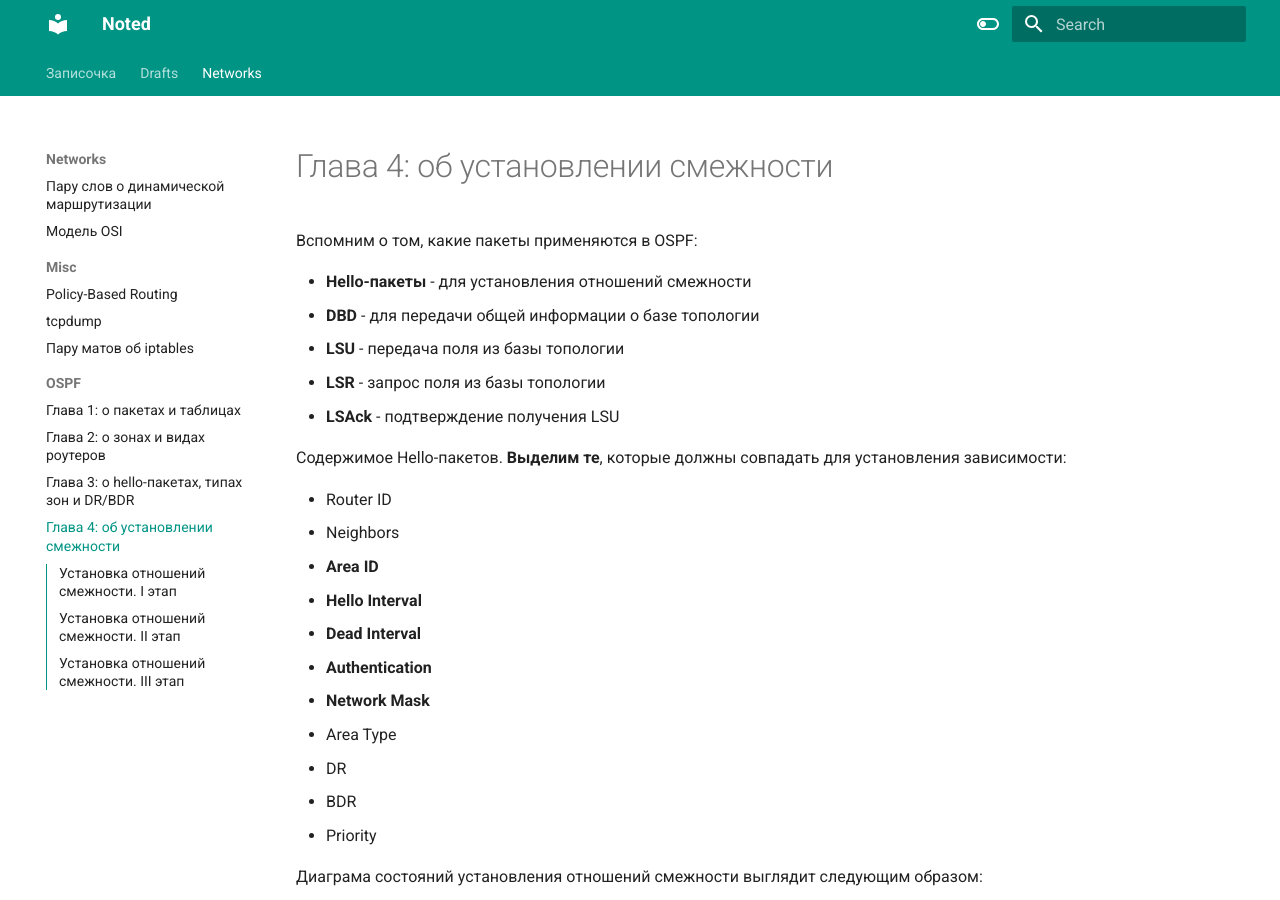
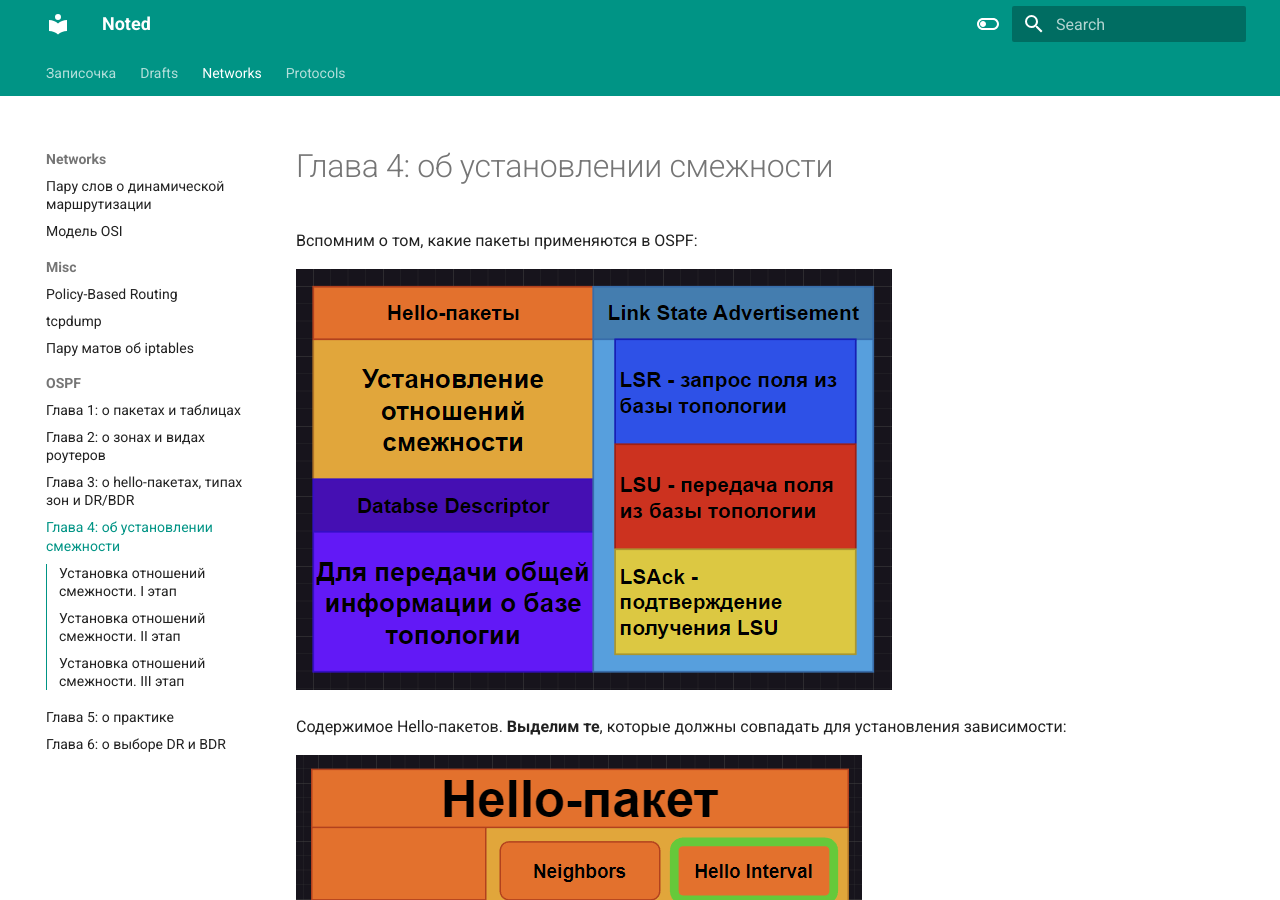
Before and after one commit to AStresser/astresser.github.io, an MkDocs documentation site: the page built from docs/Networks/OSPF/Глава_4.md, in a window 1280 px wide and 900 px high. Built offline with MkDocs 1.6.1 and Material for MkDocs 9.7.7, drawn with Linux system fonts in a browser that asks for light colours.

Commit message:
Chapter 5

```diff
--- a/docs/Networks/OSPF/Глава_4.md
+++ b/docs/Networks/OSPF/Глава_4.md
@@ -2,25 +2,11 @@
 
 Вспомним о том, какие пакеты применяются в OSPF:
 
-- **Hello-пакеты** - для установления отношений смежности
-- **DBD** - для передачи общей информации о базе топологии
-- **LSU** - передача поля из базы топологии
-- **LSR** - запрос поля из базы топологии
-- **LSAck** - подтверждение получения LSU
+![OSPF packets](pics/OSPF_packets.PNG)
 
 Содержимое Hello-пакетов. **Выделим те**, которые должны совпадать для установления зависимости:
 
-- Router ID
-- Neighbors
-- **Area ID**
-- **Hello Interval**
-- **Dead Interval**
-- **Authentication**
-- **Network Mask**
-- Area Type
-- DR
-- BDR
-- Priority
+![Hello package](pics/hello_package.PNG)
 
 Диаграма состояний установления отношений смежности выглядит следующим образом:
 
@@ -30,9 +16,9 @@
 
 ![Adjacency proccess](pics/adjacency_proccess.png)
 
-> **Важное замечание:** состояния, которые мы здесь видим, это состояния отношений смежности, а не роутеров.
+**Важное замечание:** состояния, которые мы здесь видим, это состояния отношений смежности, а не роутеров.
 
-> **Касательное состояния ATTEMPT:** оно имеет место только в случае недоступности широковещательной рассылки, в таком случае адрес соседа указывается вручную, пакеты hello посылаются при помощи unicast-рассылки, а таблица соседей инициализируется с готовой записью об адресе соседа.
+**Касательное состояния ATTEMPT:** оно имеет место только в случае недоступности широковещательной рассылки, в таком случае адрес соседа указывается вручную, пакеты hello посылаются при помощи unicast-рассылки, а таблица соседей инициализируется с готовой записью об адресе соседа.
 
 ## Установка отношений смежности. II этап
 
```
Also changed, not shown: docs/Networks/OSPF/Глава_5.md (added, +50 -0 lines), docs/Networks/OSPF/Глава_6.md (added, +97 -0 lines), docs/Protoсols/HTTP.md (added, +4 -0 lines), docs/Networks/OSPF/pics/OSPF_packets.PNG (added), docs/Networks/OSPF/pics/adjacency_states.PNG (added), docs/Networks/OSPF/pics/elected_state.PNG (added), docs/Networks/OSPF/pics/elections.png (added), docs/Networks/OSPF/pics/elections_done.PNG (added), docs/Networks/OSPF/pics/hello_package.PNG (added), docs/Networks/OSPF/pics/practice_topology.png (added), docs/Networks/OSPF/pics/priority_order.PNG (added).
